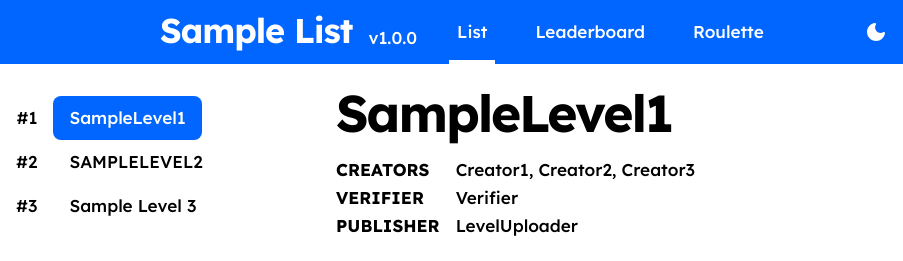
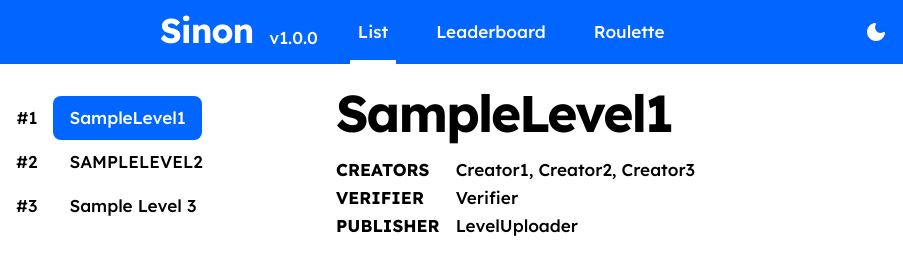
Before and after one commit to Sinon412/Sinon412.github.io, a plain HTML site: page index.html in a window 1280 px wide. Shown: the top 261 px of the page, 0-903 px from the left. Drawn offline with nearby package versions, Linux system fonts and the light colour scheme.

Commit message:
Update index.html

```diff
--- a/index.html
+++ b/index.html
@@ -3,7 +3,7 @@
     <head>
         <meta charset="UTF-8" />
         <meta name="viewport" content="width=1024" />
-        <title>Your List Name</title>
+        <title>Sinon List</title>
 
         <!-- Replace your server icon by uploading an image file named "list_icon.png"-->
         <link rel="icon" href="/list_icon.png" />
@@ -37,7 +37,7 @@
     <body id="app">
         <header :class="{ dark: store.dark }">
             <div class="logo">
-                <h2>Sample List</h2>
+                <h2>Sinon</h2>
                 <p>v1.0.0</p>
             </div>
             <nav class="nav">
```
